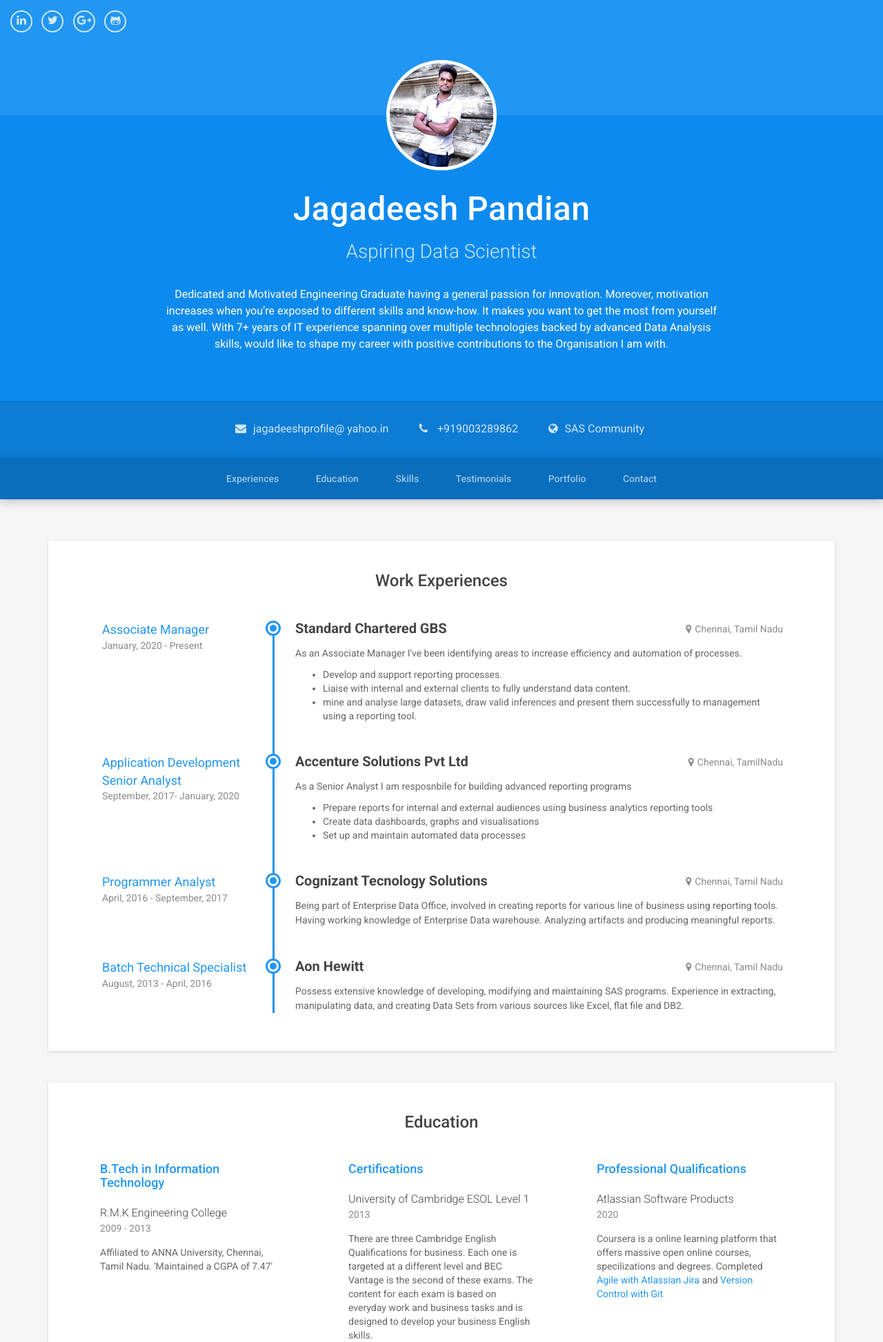
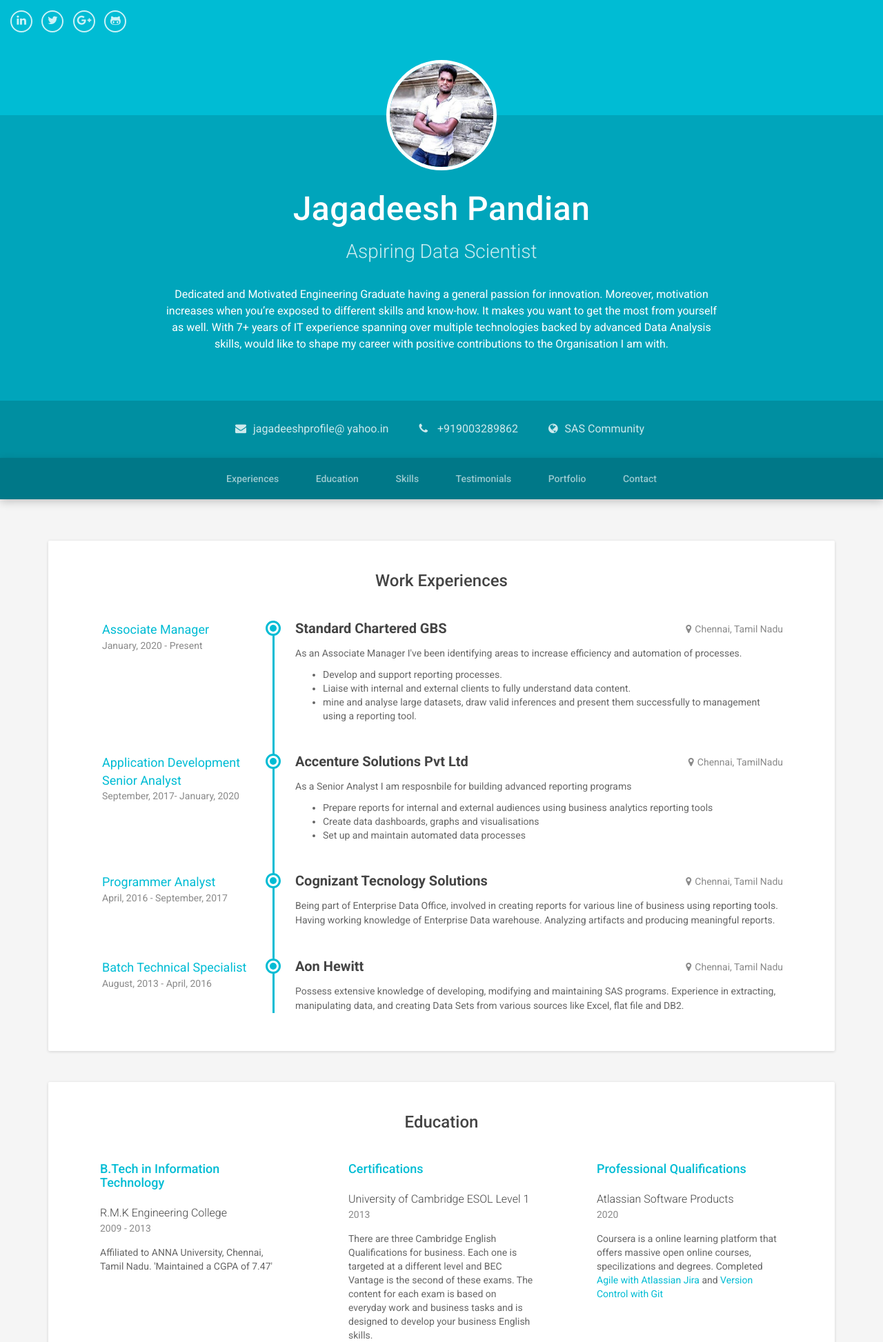
Before and after one commit to jagadeeshpandian/Python-Django-Framework, a Django app: page / in a window 1280 px wide. Shown: the top 1946 px of the page at 69% size. Run offline with Django 3.2, Linux system fonts and the light colour scheme; some libraries are stand-ins or nearby versions.

Commit message:
Changed Style

```diff
--- a/portfolio/templates/home.html
+++ b/portfolio/templates/home.html
@@ -19,7 +19,7 @@
     <link rel="stylesheet" href="{% static 'plugins/font-awesome/css/font-awesome.css' %}">
 
     <!-- Theme CSS -->
-    <link id="theme-style" rel="stylesheet" href="{% static 'css/styles-14.css' %}">
+    <link id="theme-style" rel="stylesheet" href="{% static 'css/styles.css' %}">
     <link id="theme-style" rel="stylesheet" href="{% static 'css/custom.css' %}">
     <!-- HTML5 shim and Respond.js for IE8 support of HTML5 elements and media queries -->
     <!--[if lt IE 9]>
```
